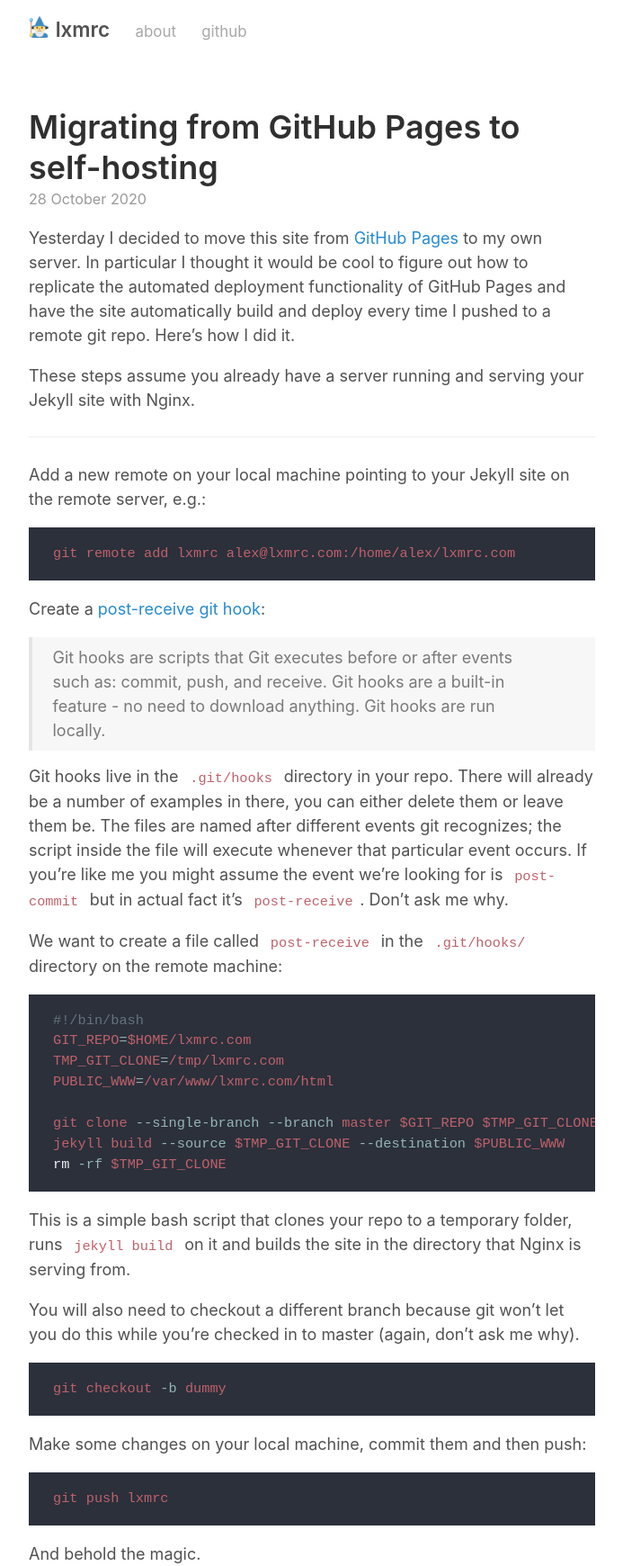
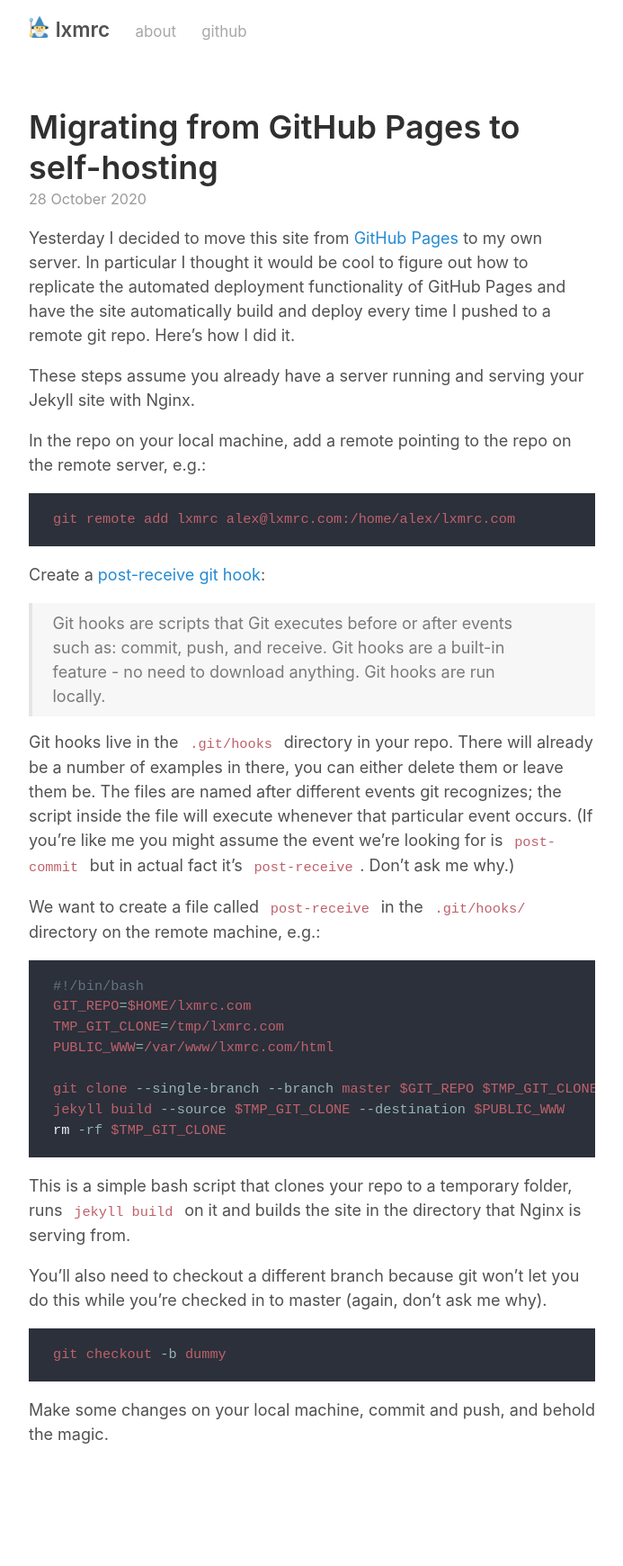
Before and after one commit to lxmrc/lxmrc.github.io, a Jekyll site: the page built from _posts/2020-10-28-migrating-from-github-pages-to-self-hosting.md, in a window 1280 px wide. Shown: the whole page at 90% size, without its empty margins (293-986 px from the left). Built offline with Jekyll 4.4.1, drawn with Linux system fonts in a browser that asks for light colours; after the commit the page ends 1607 px from its top, so only the background shows below that.

Commit message:
Edit post

````diff
--- a/_posts/2020-10-28-migrating-from-github-pages-to-self-hosting.md
+++ b/_posts/2020-10-28-migrating-from-github-pages-to-self-hosting.md
@@ -9,9 +9,7 @@ Yesterday I decided to move this site from [GitHub Pages](https://pages.github.c
 
 These steps assume you already have a server running and serving your Jekyll site with Nginx.
 
----
-
-Add a new remote on your local machine pointing to your Jekyll site on the remote server, e.g.:
+In the repo on your local machine, add a remote pointing to the repo on the remote server, e.g.:
 
 ```shell
 git remote add lxmrc alex@lxmrc.com:/home/alex/lxmrc.com
@@ -21,9 +19,9 @@ Create a [post-receive git hook](https://githooks.com/):
 
 >Git hooks are scripts that Git executes before or after events such as: commit, push, and receive. Git hooks are a built-in feature - no need to download anything. Git hooks are run locally.
 
-Git hooks live in the `.git/hooks` directory in your repo. There will already be a number of examples in there, you can either delete them or leave them be. The files are named after different events git recognizes; the script inside the file will execute whenever that particular event occurs. If you're like me you might assume the event we're looking for is `post-commit` but in actual fact it's `post-receive`. Don't ask me why.
+Git hooks live in the `.git/hooks` directory in your repo. There will already be a number of examples in there, you can either delete them or leave them be. The files are named after different events git recognizes; the script inside the file will execute whenever that particular event occurs. (If you're like me you might assume the event we're looking for is `post-commit` but in actual fact it's `post-receive`. Don't ask me why.)
 
-We want to create a file called `post-receive` in the `.git/hooks/` directory on the remote machine:
+We want to create a file called `post-receive` in the `.git/hooks/` directory on the remote machine, e.g.:
 
 ```bash
 #!/bin/bash
@@ -38,16 +36,10 @@ rm -rf $TMP_GIT_CLONE
 
 This is a simple bash script that clones your repo to a temporary folder, runs `jekyll build` on it and builds the site in the directory that Nginx is serving from.
 
-You will also need to checkout a different branch because git won't let you do this while you're checked in to master (again, don't ask me why).
+You'll also need to checkout a different branch because git won't let you do this while you're checked in to master (again, don't ask me why).
 
 ```shell
 git checkout -b dummy
 ```
 
-Make some changes on your local machine, commit them and then push:
-
-```shell
-git push lxmrc
-```
-
-And behold the magic.
+Make some changes on your local machine, commit and push, and behold the magic.
````
